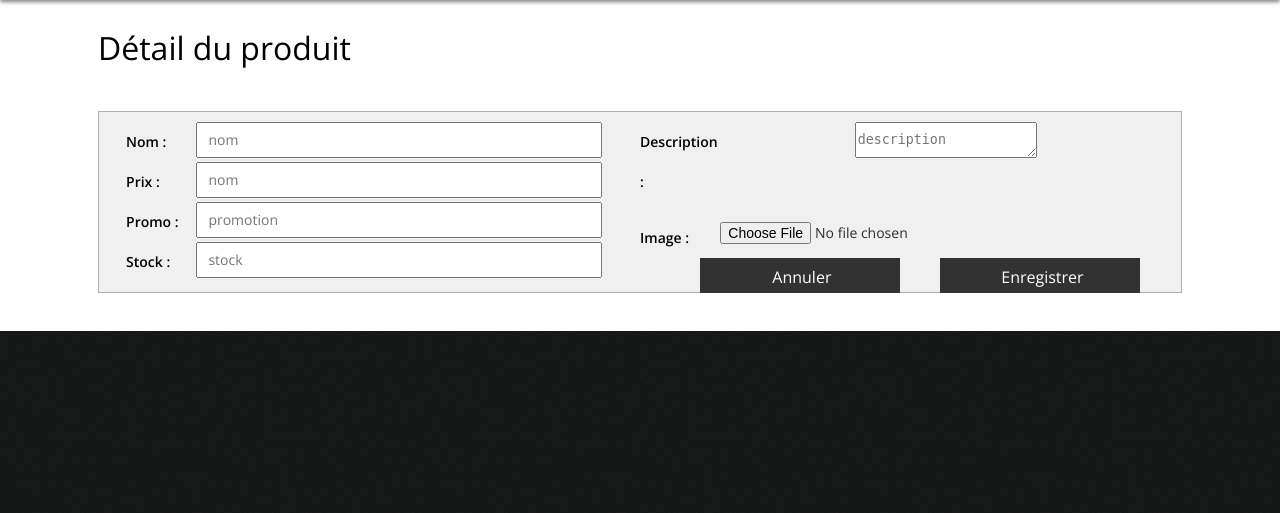
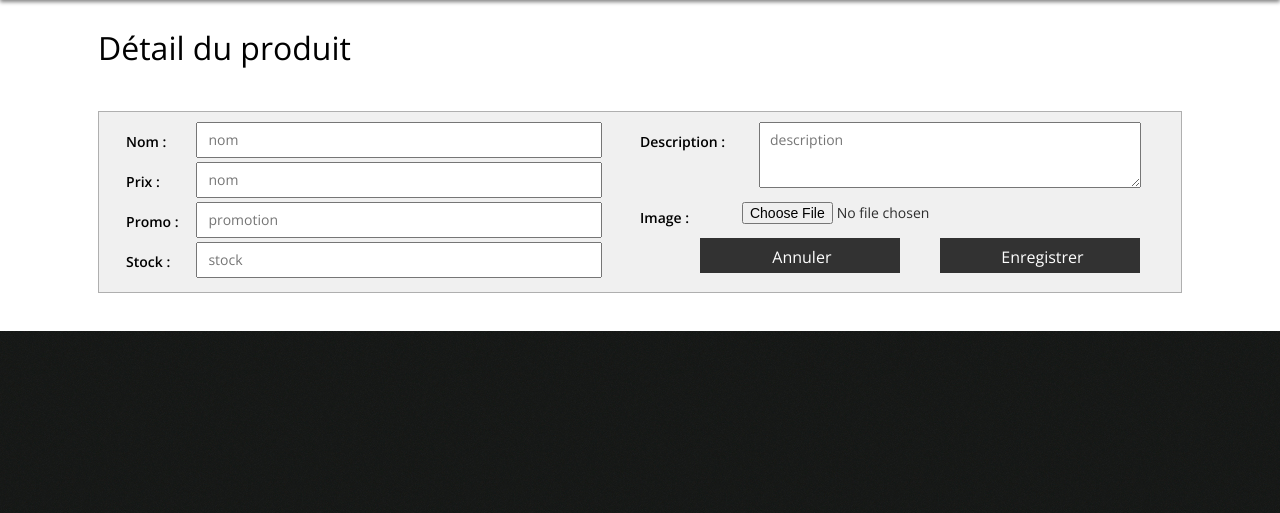
Before and after one commit to Zegui81/sudouest-mouly, a PHP site: page /adminDetailProduit.php in a window 1280 px wide. Shown: the part 125-638 px from the top of the page. Run offline with PHP 8.4, Linux system fonts and the light colour scheme; the visitor is signed in with stand-in values (Sample User, id 1); data comes from the database, SQL or seed files in the repository; some libraries are stand-ins or nearby versions.

Commit message:
Modif detail produit textarea

```diff
--- a/src/form/adminDetailProduit.php
+++ b/src/form/adminDetailProduit.php
@@ -15,10 +15,10 @@
 	           </div>
 	           <div class="admin-item-droit">
 	           	   <span class="remove-error lbl-admin-produit">Description :</span>
-		           <textarea id="desc-prod" name="description" placeholder="description" class="input-inscription remove-error hauteur-gauche" value="<?php echo (isset($produit) ? $produit->getDescription() : '') ?>"></textarea><br/>
+		           <textarea id="desc-prod" name="description" placeholder="description" class="input-inscription remove-error hauteur-gauche zone-texte" value="<?php echo (isset($produit) ? $produit->getDescription() : '') ?>"></textarea><br/>
 		           <span class="remove-error lbl-admin-produit" id="labelImage">Image :</span>
 		           <input id="img-prod" type="file" name="image-'.$categorie[0].'" placeholder="image" class="input-inscription remove-error"><br/>
-		           <input class="btn-inscription btn-valider btn-admin" type="submit" value=Enregistrer>
+		           <input class="btn-inscription btn-valider btn-admin btn-marge-top-align" type="submit" value=Enregistrer>
 		           <input class="btn-inscription btn-supprimer btn-admin" type="button" value="Annuler">
 	           </div>
 	        </form>
--- a/src/style.css
+++ b/src/style.css
@@ -729,7 +729,7 @@ span.input-error {
 
 .admin-item-droit span {
 	display: inline-block;
-	width: 13%;
+	width: 17%;
 	float: left;
 }
 
@@ -746,6 +746,23 @@ span.input-error {
 	height: 30px;
 	line-height: 30px;
 	color: RGB(45, 45, 45);
+}
+
+.admin-item-droit textarea {
+	float: left;
+	display: inline-block;
+	width: 68% !important;
+	padding-left: 10px;
+	font-family: Open Sans;
+	font-size: 14px;
+	font-style: normal;
+	font-variant: normal;
+	font-weight: 300;
+	height: 60px !important;
+	line-height: 20px;
+	color: RGB(45, 45, 45);
+	margin-left:5%;
+	margin-bottom:10px !important;
 }
 
 .btn-admin {
@@ -984,3 +1001,7 @@ span.input-error {
 .gestion-user-admin-info{
 	height:75px;
 }
+
+.btn-marge-top-align{
+	margin-top:10px !important;
+}
```
